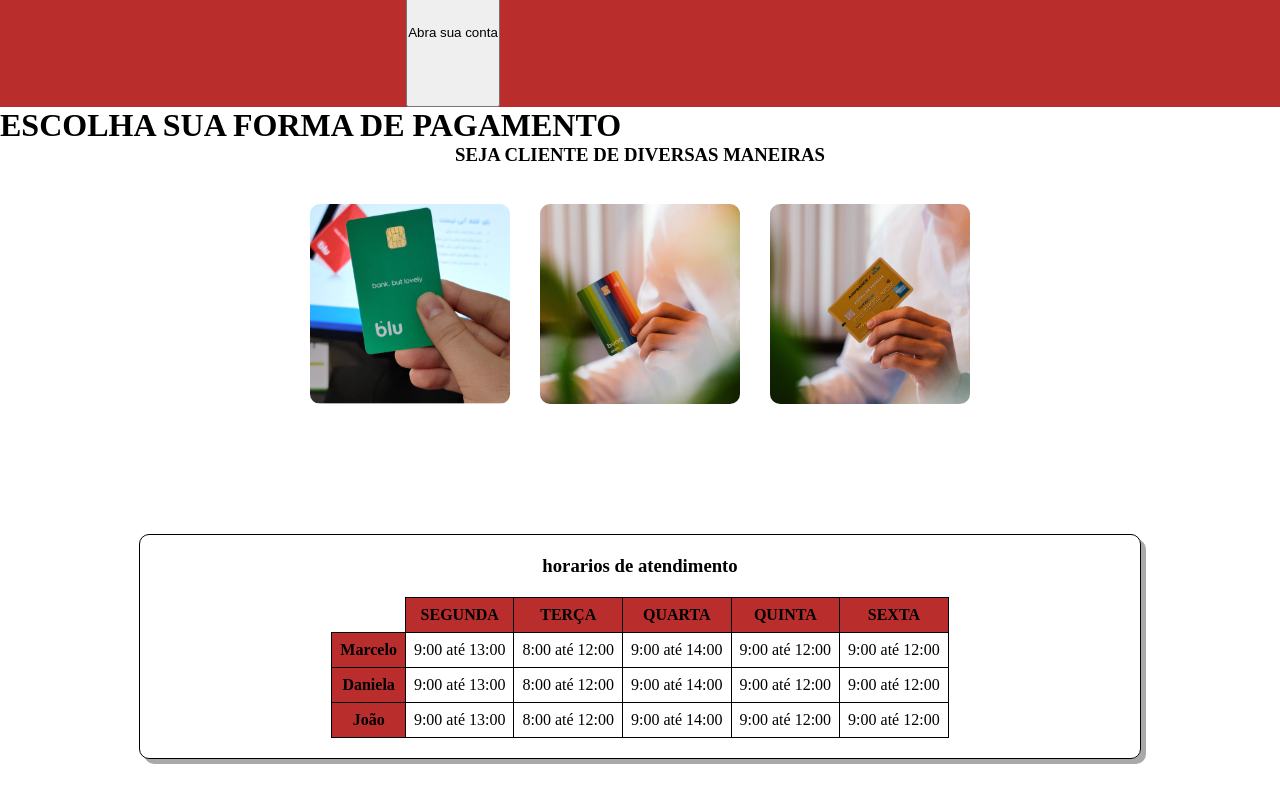
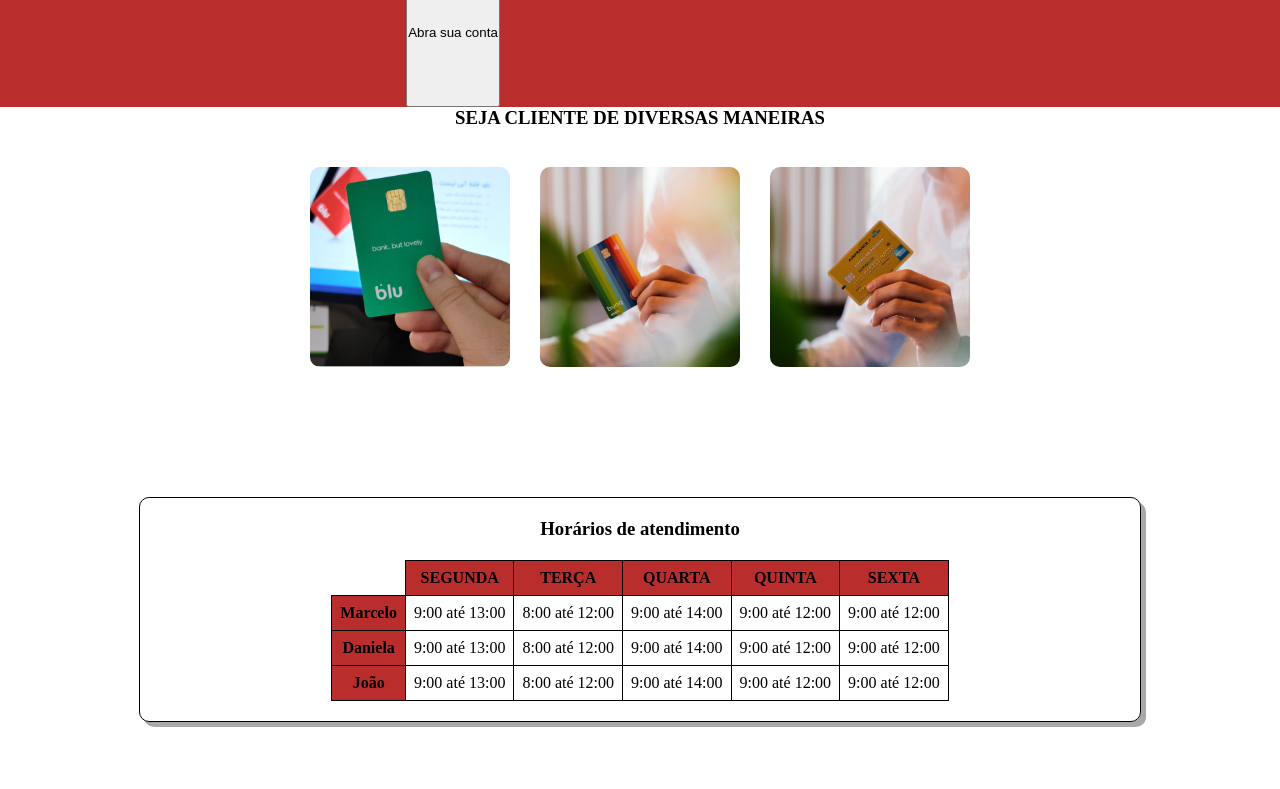
Before and after one commit to lauradib/Banco90, a plain HTML site: page index.html in a window 1280 px wide. Shown: the part 43-832 px from the top of the page. After the commit the page ends 800 px from the top, so only its background shows below. Drawn offline with Linux system fonts and the light colour scheme.

Commit message:
Update index.html

```diff
--- a/index.html
+++ b/index.html
@@ -25,7 +25,7 @@
 
 <main>
        <!-- Segunda parte -->
-       <h1>ESCOLHA SUA FORMA DE PAGAMENTO</h1>
+
 
      <!-- Terceira parte -->
      <section id="cartoes">
@@ -39,7 +39,7 @@
 
     <section id="horarios">
         <div id="horariosDiv">
-            <h3>horarios de atendimento</h3>
+            <h3>Horários de atendimento</h3>
 
         <table>
             <tr>
```
